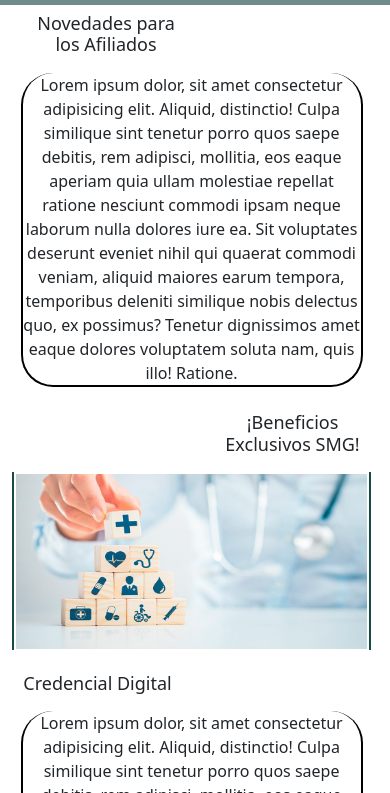
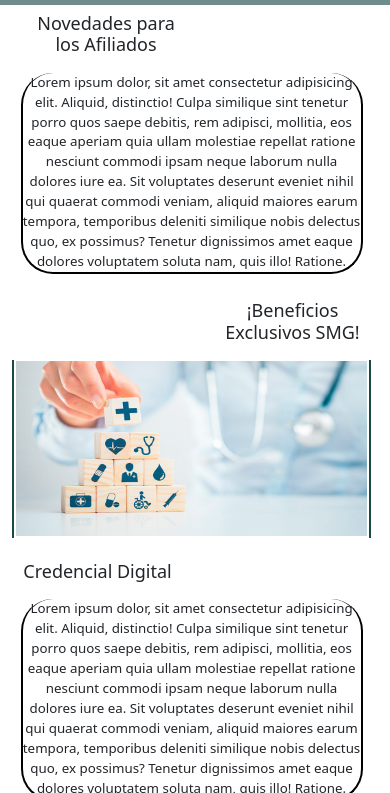
Before and after one commit to antoniourdaneta/proyectofinal-2daentrega, a plain HTML site: page index.html in a window 390 px wide. Shown: the part 51-844 px from the top of the page. Drawn offline with nearby package versions, Linux system fonts and the light colour scheme.

Commit message:
Cambios Last Minute

```diff
--- a/estilo/estilo.css
+++ b/estilo/estilo.css
@@ -118,6 +118,20 @@ h4 {
   margin-bottom: 2%;
 }
 
+@media (max-width: 992px) {
+  .indexItem2 {
+    font-size: smaller;
+  }
+
+  .indexItem6 {
+    font-size: smaller;
+  }
+
+  .indexItem8 {
+    font-size: smaller;
+  }
+}
+
 @media (max-width: 768px) {
   .indexItem1 {
     font-size: large;
```
